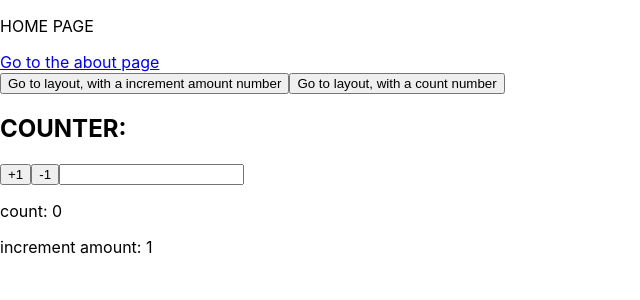
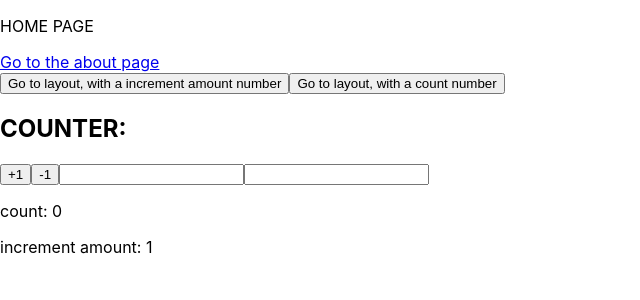
Before and after one commit to javierpb275/react-ts, a React (Create React App) app: page / in a window 1280 px wide. Shown: the top 300 px of the page, without its empty margins (0-640 px from the left). Built offline with nearby package versions, Linux system fonts and the light colour scheme.

Commit message:
get enter event with input element

```diff
--- a/src/pages/Home.tsx
+++ b/src/pages/Home.tsx
@@ -41,6 +41,14 @@ const HomePage: React.FunctionComponent<IHomePageProps> = (props) => {
           handleChange(e.target.value)
         }
       />
+      <input
+        type="number"
+        onKeyUp={(e: React.KeyboardEvent<HTMLInputElement>) => {
+          if (e.key === "Enter") {
+            console.log("you press enter");
+          }
+        }}
+      />
       <p>count: {count}</p>
       <p>increment amount: {incrementAmount}</p>
     </div>
```
